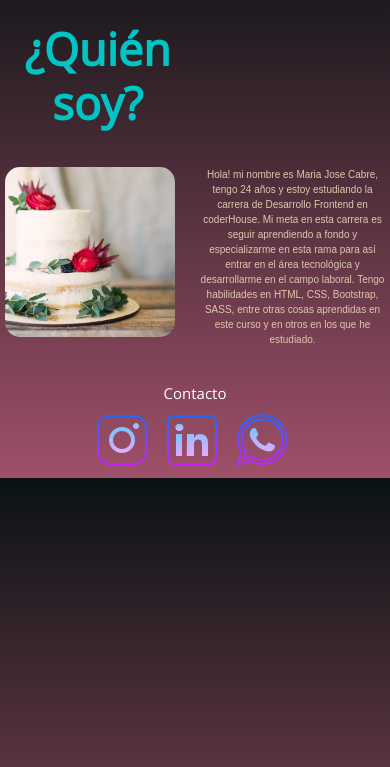
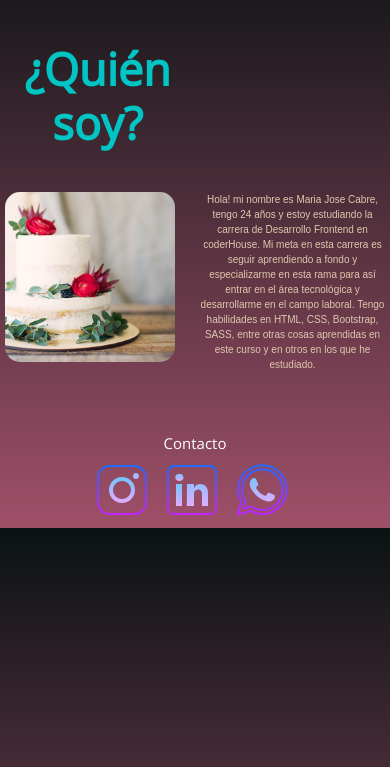
Before and after one commit to MajoCabre/proyecto_coderhouse, a website: page yo.html in a window 390 px wide. Shown: the part 67-834 px from the top of the page. Drawn offline with nearby package versions, Linux system fonts and the light colour scheme.

Commit message:
se realizan cambios en la media queries

```diff
--- a/SCSS/estilos.scss
+++ b/SCSS/estilos.scss
@@ -920,15 +920,16 @@ table {
     .yo {
         &__subtitulo {
             font-size: 45px;
-            height: 0;
+            height: 20px;
+            margin-top: 45px;
         }
         &--proyecto-imagen {
             margin-left: 5px;
-            margin-top: 80px;
+            margin-top: 90px;
         }
         &__parrafo {
             font-size: 10px;
-            margin: 80px 5px 15px 5px;
+            margin: 90px 5px 15px 5px;
         }
     }
 
```
Also changed, not shown: CSS/estilos.css.
